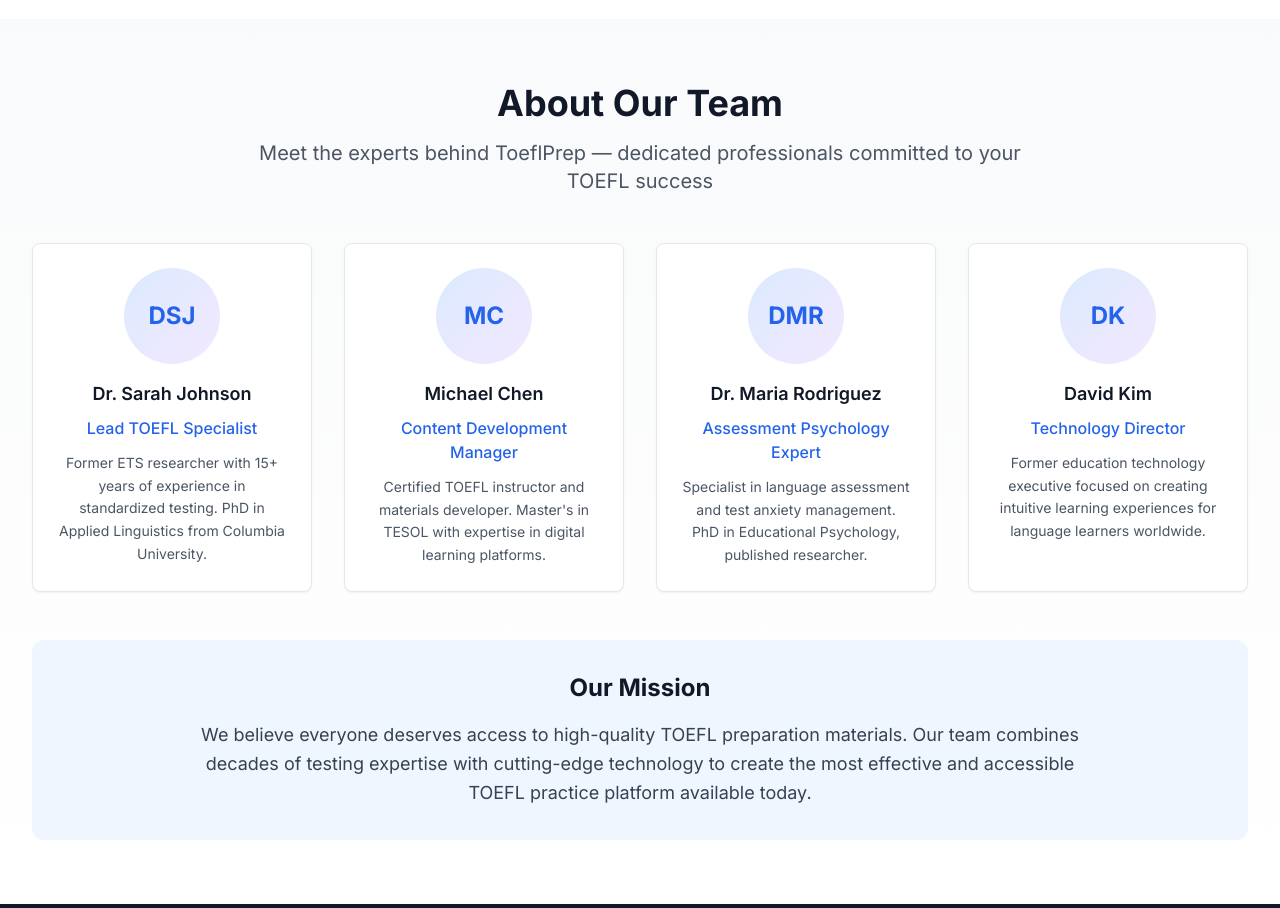
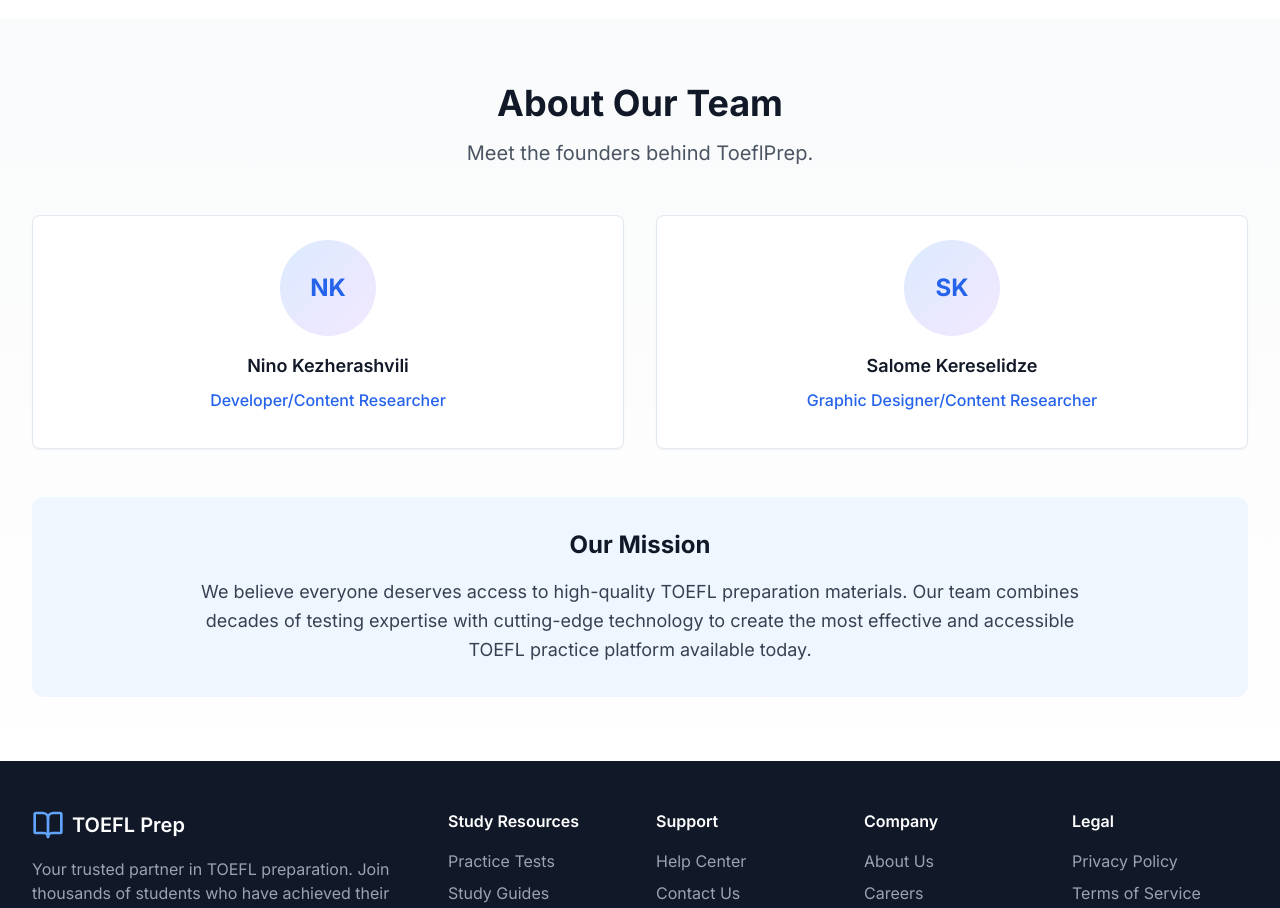
Before and after one commit to ninitamo/apple-toefl-prep-now, a React (Vite) app: page / in a window 1280 px wide. Shown: the part 3420-4328 px from the top of the page. Built offline with nearby package versions, Linux system fonts and the light colour scheme.

Commit message:
ui-changes

```diff
--- a/src/components/TeamSection.tsx
+++ b/src/components/TeamSection.tsx
@@ -4,29 +4,17 @@ import { Card, CardContent } from '@/components/ui/card';
 const TeamSection = () => {
   const teamMembers = [
     {
-      name: "Dr. Sarah Johnson",
-      role: "Lead TOEFL Specialist",
-      description: "Former ETS researcher with 15+ years of experience in standardized testing. PhD in Applied Linguistics from Columbia University.",
+      name: "Nino Kezherashvili",
+      role: "Developer/Content Researcher",
+      // description: "Experience in working for IT sectore for almost 5 years. Passionate about giving education.",
       image: "/placeholder.svg"
     },
     {
-      name: "Michael Chen",
-      role: "Content Development Manager",
-      description: "Certified TOEFL instructor and materials developer. Master's in TESOL with expertise in digital learning platforms.",
+      name: "Salome Kereselidze",
+      role: "Graphic Designer/Content Researcher",
+      // description: "Garap",
       image: "/placeholder.svg"
     },
-    {
-      name: "Dr. Maria Rodriguez",
-      role: "Assessment Psychology Expert",
-      description: "Specialist in language assessment and test anxiety management. PhD in Educational Psychology, published researcher.",
-      image: "/placeholder.svg"
-    },
-    {
-      name: "David Kim",
-      role: "Technology Director",
-      description: "Former education technology executive focused on creating intuitive learning experiences for language learners worldwide.",
-      image: "/placeholder.svg"
-    }
   ];
 
   return (
@@ -37,11 +25,11 @@ const TeamSection = () => {
             About Our Team
           </h2>
           <p className="text-xl text-gray-600 max-w-3xl mx-auto">
-            Meet the experts behind ToeflPrep — dedicated professionals committed to your TOEFL success
+            Meet the founders behind ToeflPrep.
           </p>
         </div>
 
-        <div className="grid grid-cols-1 md:grid-cols-2 lg:grid-cols-4 gap-8">
+        <div className="grid grid-cols-1 md:grid-cols-2 lg:grid-cols-2 gap-8">
           {teamMembers.map((member, index) => (
             <Card key={index} className="hover:shadow-lg transition-shadow">
               <CardContent className="p-6">
@@ -57,9 +45,9 @@ const TeamSection = () => {
                   <p className="text-blue-600 font-medium mb-3">
                     {member.role}
                   </p>
-                  <p className="text-gray-600 text-sm leading-relaxed">
+                  {/* <p className="text-gray-600 text-sm leading-relaxed">
                     {member.description}
-                  </p>
+                  </p> */}
                 </div>
               </CardContent>
             </Card>
```
